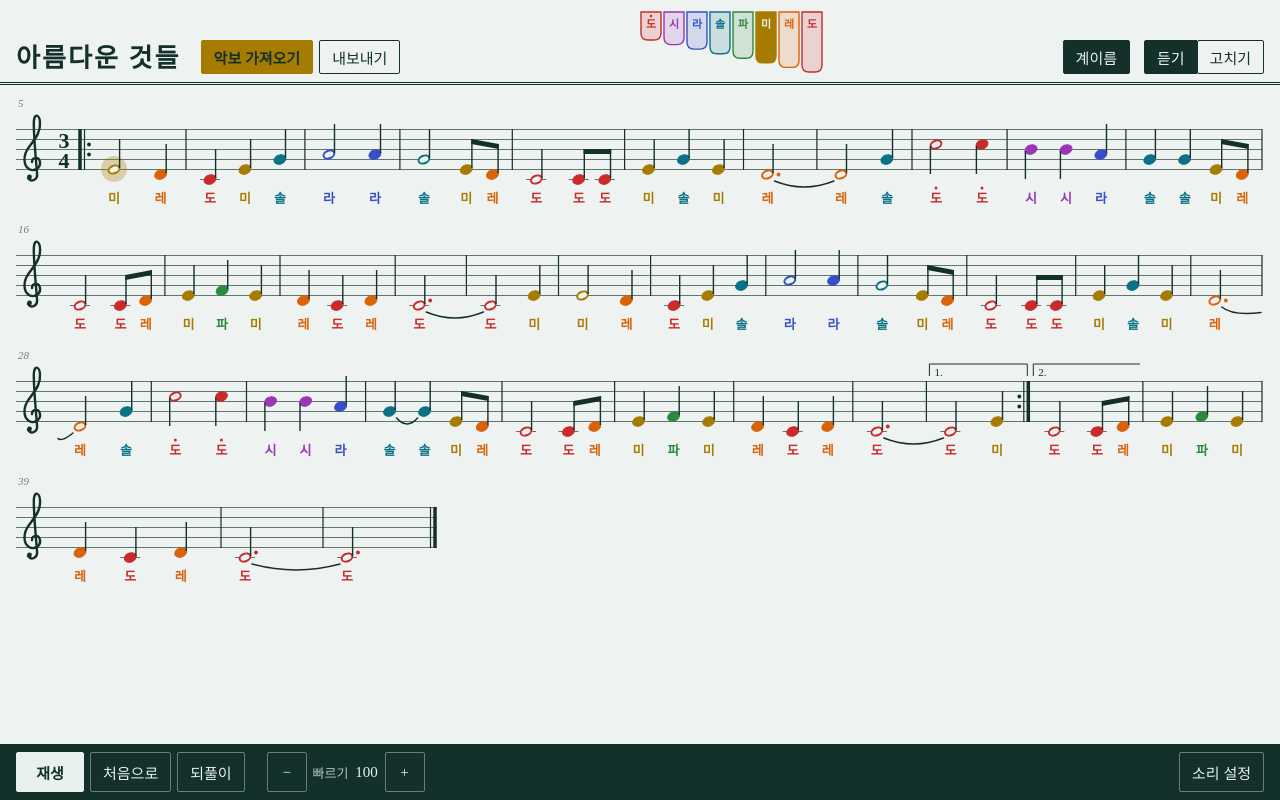
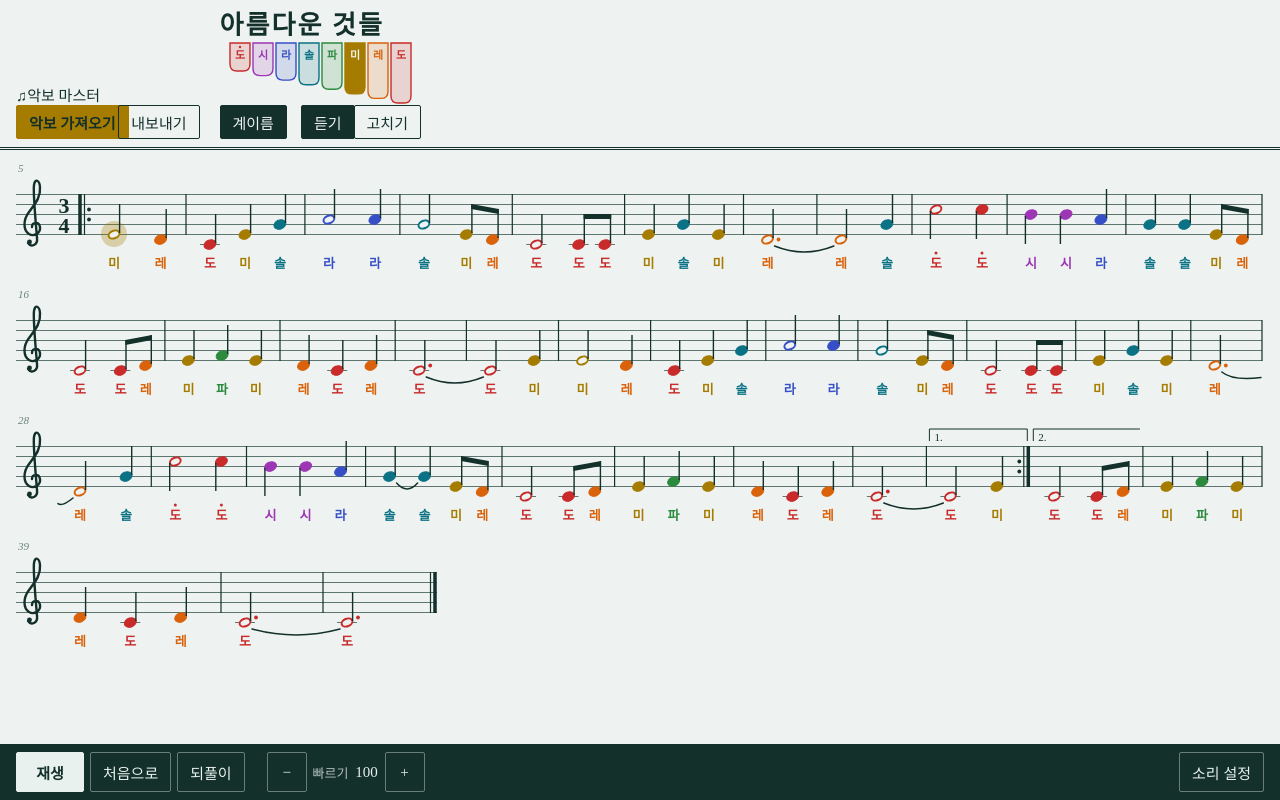
Before and after one commit to m1r4d0r/akbo-master, a plain HTML site: page index.html in a window 1280 px wide. Drawn offline with Linux system fonts and the light colour scheme; a web font is replaced by a local one.

Commit message:
Organize score workspace header

```diff
--- a/index.html
+++ b/index.html
@@ -3,16 +3,22 @@
 <head>
 <meta charset="utf-8">
 <meta name="viewport" content="width=device-width, initial-scale=1">
-<title>아름다운 것들 가락 듣기</title>
+<title>악보 마스터</title>
 <link href="https://fonts.googleapis.com/css2?family=Gowun+Batang:wght@400;700&display=swap" rel="stylesheet">
 <link rel="stylesheet" href="style.css">
 </head>
 <body>
 <header class="top">
-  <h1 id="title"></h1>
+  <div class="masthead">
+    <div class="brand"><span class="brand-mark" aria-hidden="true">♫</span>악보 마스터</div>
+    <div class="file-actions">
       <button type="button" id="readBtn" class="read">악보 가져오기</button>
       <input type="file" id="pick" accept="image/*" hidden>
       <button type="button" id="tgIo" class="out" aria-pressed="false" aria-controls="io">내보내기</button>
+    </div>
+  </div>
+  <div class="workspace">
+    <h1 id="title"></h1>
     <div id="pipes" class="pipes"></div>
     <div class="view">
       <button type="button" id="tgSyl" aria-pressed="true">계이름</button>
@@ -20,6 +26,7 @@
       <div class="seg" role="group" aria-label="듣기와 고치기">
         <button type="button" id="mListen" aria-pressed="true">듣기</button>
         <button type="button" id="mEdit" aria-pressed="false">고치기</button>
+      </div>
     </div>
   </div>
 </header>
```
Lines whose indentation alone changed are shown as unchanged.
